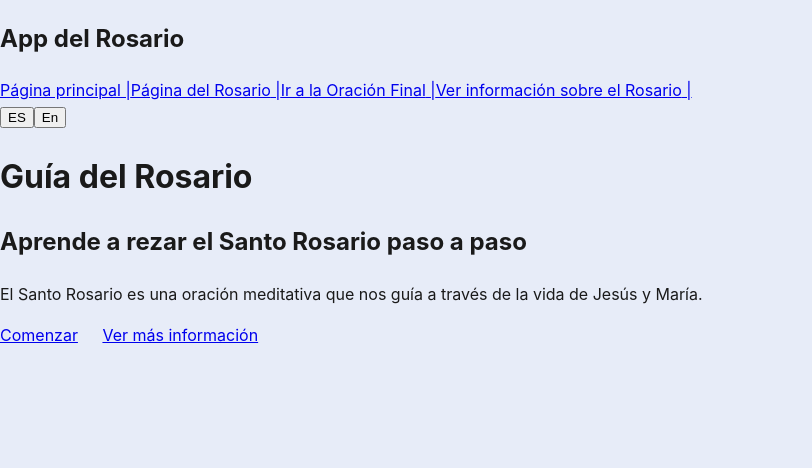
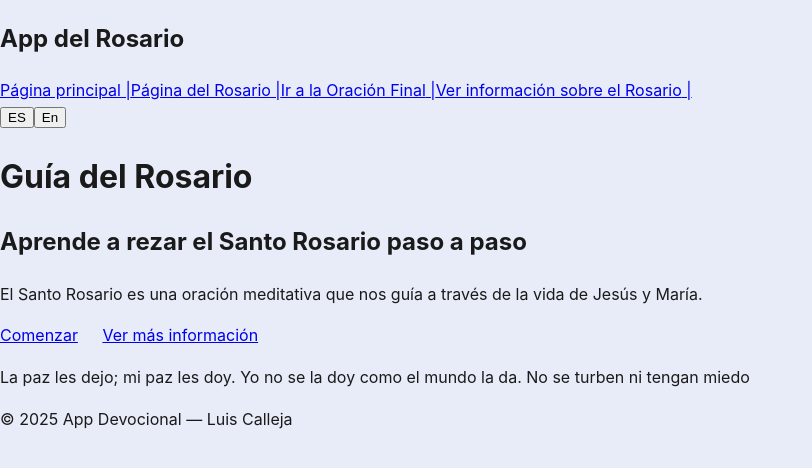
Before and after one commit to LuisDev912/Rosary-guide, a React (Vite) app: page / in a window 1280 px wide. Shown: the top 468 px of the page, without its empty margins (0-812 px from the left). Built offline with nearby package versions, Linux system fonts and the light colour scheme.

Commit message:
"feat: finish Footer component and add translations - Finish the HTML structure in the Footer component and leave a versicle. - Create new translations both in es.json and en.json."

```diff
--- a/src/App.jsx
+++ b/src/App.jsx
@@ -1,4 +1,3 @@
-import LanguageSwitcher from "./components/LanguageSwitcher";
 import './styles/App.css';
 import { Route, Routes } from 'react-router';
 import RosaryPage from "./pages/RosaryPage.jsx"
@@ -7,6 +6,7 @@ import HomePage from "./pages/HomePage.jsx"
 import NotFoundPage from "./pages/NotFoundPage.jsx";
 import RosaryInfoPage from "./pages/RosaryInfoPage.jsx";
 import Header from "./components/Header.jsx";
+import Footer from "./components/Footer.jsx"
 
 
 function App() {
@@ -22,7 +22,7 @@ function App() {
         <Route path="*" element={<NotFoundPage />} />
       </Routes>
 
-
+      <Footer />
     </>
   )
 }
--- /dev/null
+++ b/src/components/Footer.jsx
@@ -0,0 +1,15 @@
+import { useTranslation } from "react-i18next";
+
+function Footer() {
+    const { t } = useTranslation();
+    return (
+        <footer>
+            <p>{t("labels.finalVersicle")}</p>
+
+            <div>
+                © {new Date().getFullYear()} {t("labels.footerMessage")} — Luis Calleja
+            </div>
+        </footer>
+    );
+}
+export default Footer;
--- a/src/locales/en/en.json
+++ b/src/locales/en/en.json
@@ -16,7 +16,9 @@
         "goBack": "Back to Home"
     },
     "labels": {
-        "currentMystery": "Current Mystery"
+        "currentMystery": "Current Mystery",
+        "footerMessage": "Devotional App",
+        "finalVersicle": "Peace is what I leave with you; it is my own peace that I give you. I do not give it as the world does. Do not be worried and upsedt; do not be afraid."
     },
     "notFound": {
         "title": "Oops, it seems like the page you were looking for doesn't exist.",
--- a/src/locales/es/es.json
+++ b/src/locales/es/es.json
@@ -16,7 +16,9 @@
         "goBack": "Volver al Inicio"
     },
     "labels": {
-        "currentMystery": "Misterio Actual"
+        "currentMystery": "Misterio Actual",
+        "footerMessage": "App Devocional",
+        "finalVersicle": "La paz les dejo; mi paz les doy. Yo no se la doy como el mundo la da. No se turben ni tengan miedo"
     },
     "notFound": {
         "title": "Oops, parece que la página que estabas buscando no existe.",
```
